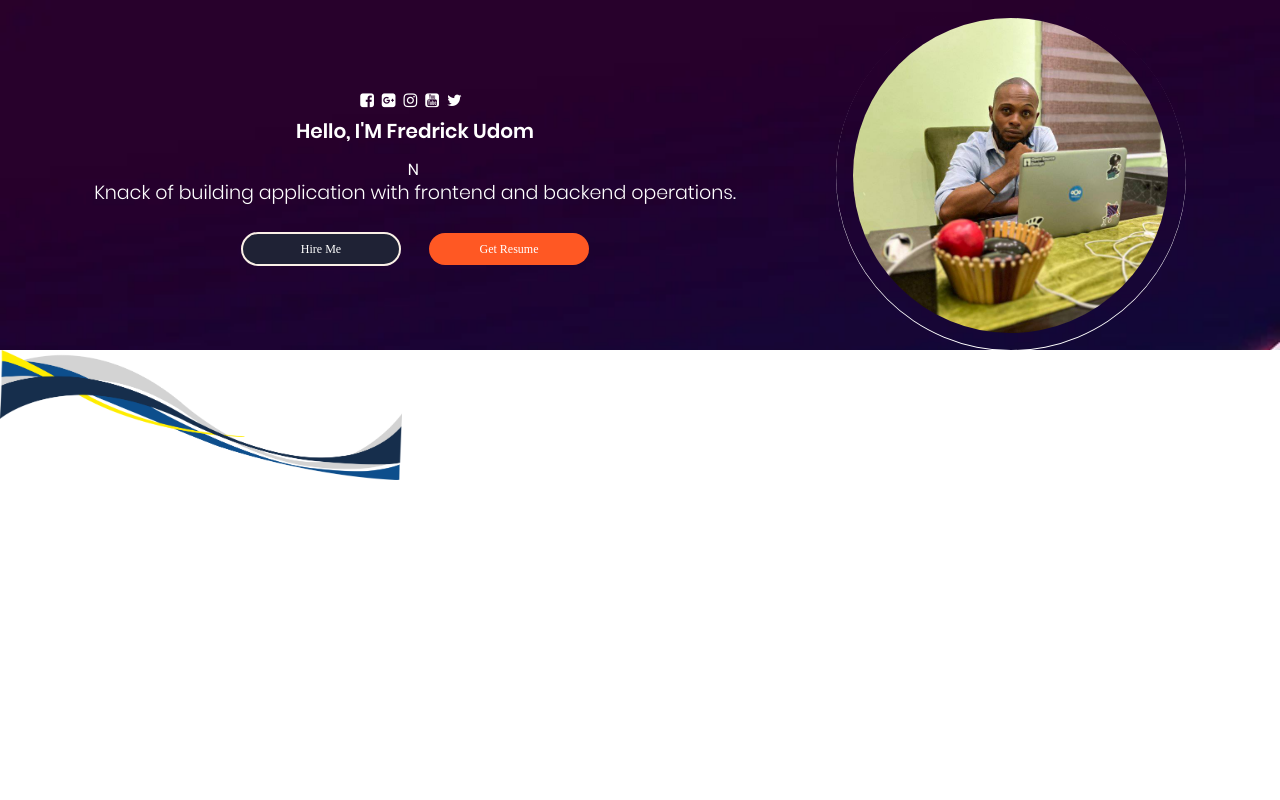
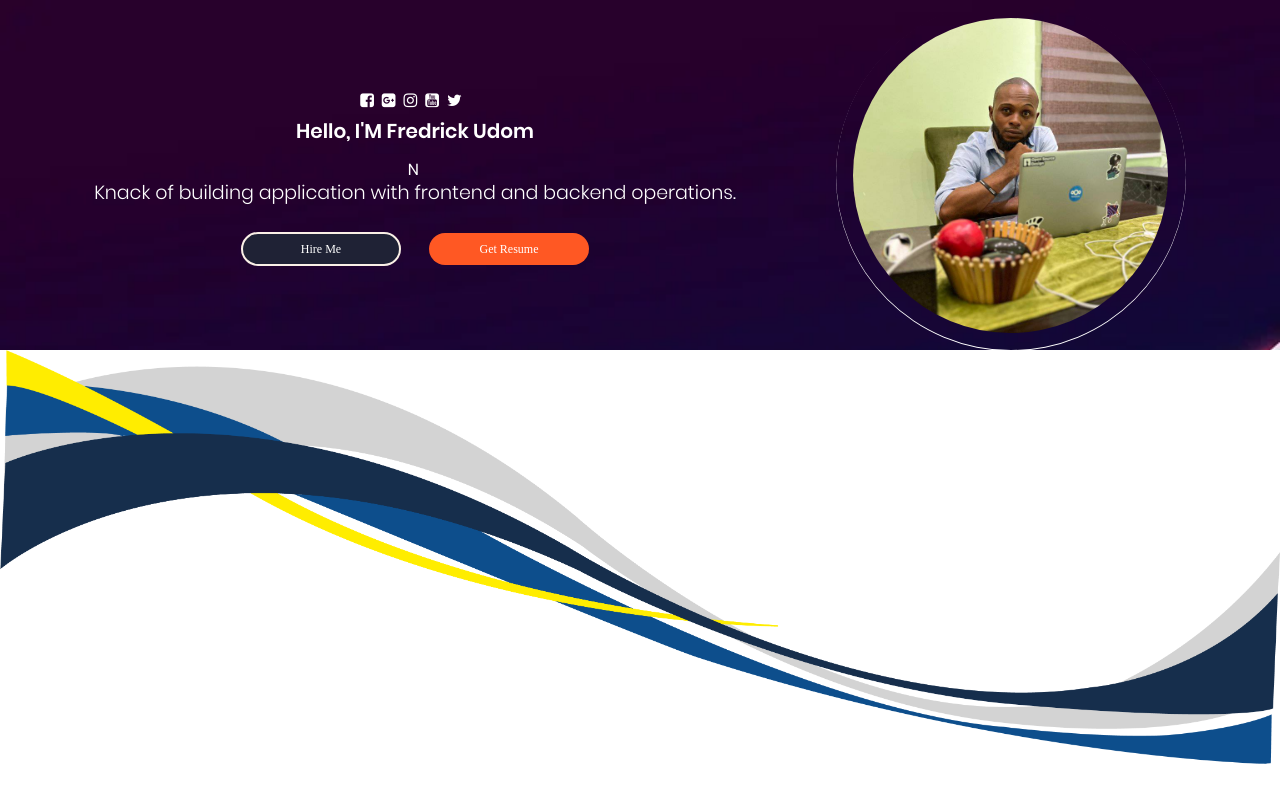
Before and after one commit to FredrickUdom/react-portfolio, a React (Vite) app: page / in a window 1280 px wide. Built offline with nearby package versions, Linux system fonts and the light colour scheme.

Commit message:
importing footer image

```diff
--- a/src/PortfolioContainer/Home/Footer/Footer.jsx
+++ b/src/PortfolioContainer/Home/Footer/Footer.jsx
@@ -1,9 +1,10 @@
-import './Footer.css'
-const Footer = () => {
+// import './Footer.css'
+import FooterImg from '../../../assets/Home/footer.png'
+function Footer(){
     return (
         <div className="footer-container">
             <div className="footer-parent">
-                <img src={require('../../../assets/Home/footer.png')} alt='image is here' />
+                <img src={FooterImg} alt='image is here' />
 
             </div>
         </div>
--- a/src/index.css
+++ b/src/index.css
@@ -9,31 +9,31 @@
   font-weight: normal;
 }
 @font-face {
-  font-family: Poppins Regular;
+  font-family: 'Poppins Regular';
   src: url('./assets/font/FontsFree-Net-Poppins-Regular.ttf');
   font-style: normal;
   font-weight: normal;
 }
 @font-face {
-  font-family: Poppins SemiBold;
+  font-family: 'Poppins SemiBold';
   src: url('./assets/font/FontsFree-Net-Poppins-SemiBold.ttf');
   font-style: normal;
   font-weight: normal;
 }
 @font-face {
-  font-family: Poppins ExtraBold;
+  font-family: 'Poppins ExtraBold';
   src: url('./assets/font/FontsFree-Net-Poppins-ExtraBold.ttf');
   font-style: normal;
   font-weight: normal;
 }
 @font-face {
-  font-family: Poppins Light;
+  font-family: 'Poppins Light';
   src: url('./assets/font/FontsFree-Net-Poppins-Light.ttf');
   font-style: normal;
   font-weight: normal;
 }
 @font-face {
-  font-family: Poppins Thin;
+  font-family: 'Poppins Thin';
   src: url('./assets/font/FontsFree-Net-Poppins-Thin.ttf');
   font-style: normal;
   font-weight: normal;
```
